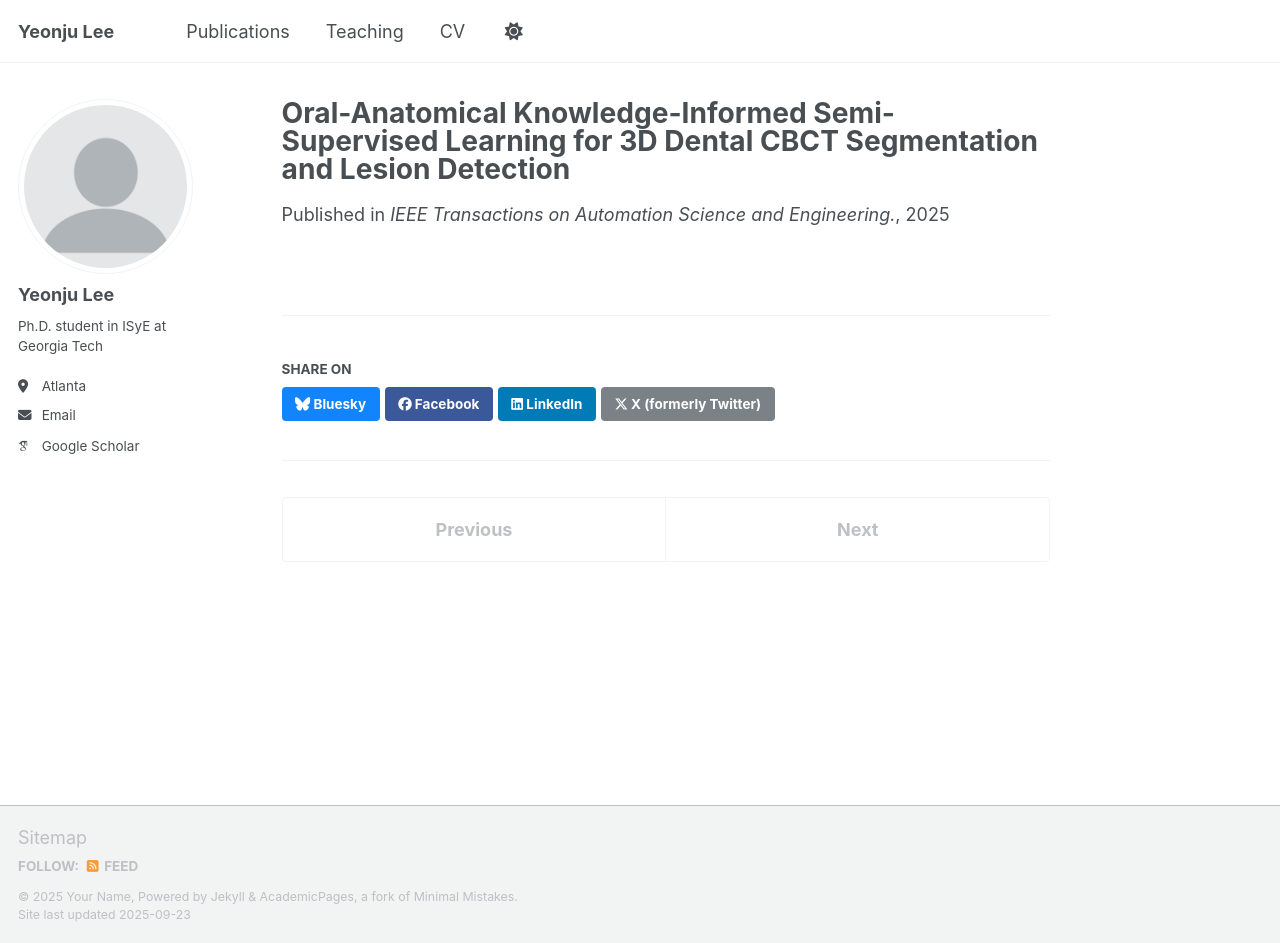
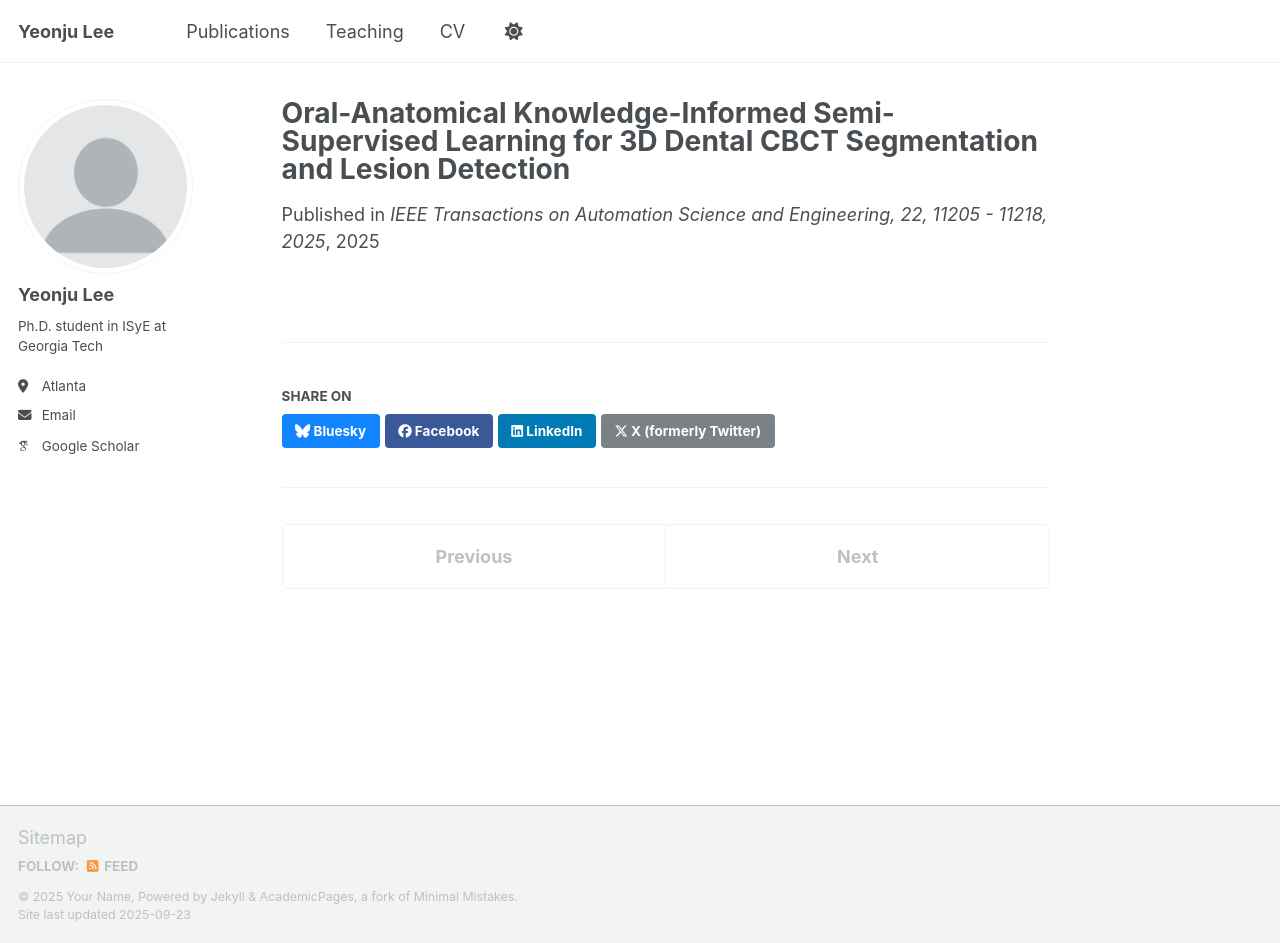
Before and after one commit to ylee845/ylee845.github.io, a Jekyll site: the page built from _publications/paper3.md, in a window 1280 px wide and 943 px high. Built offline with Jekyll 4.4.1, drawn with Linux system fonts in a browser that asks for light colours; some web fonts are replaced; a script that is not in the unit is left out.

Commit message:
Update paper3.md

```diff
--- a/_publications/paper3.md
+++ b/_publications/paper3.md
@@ -5,8 +5,8 @@ collection: publications
 #permalink: /publication/2024-02-17-paper-title-number-4
 #excerpt: 'This paper is about fixing template issue #693.'
 #date: 2024-02-17
-venue: 'IEEE Transactions on Automation Science and Engineering.'
+venue: 'IEEE Transactions on Automation Science and Engineering, 22, 11205 - 11218, 2025'
 #paperurl: 'http://academicpages.github.io/files/paper3.pdf'
-author: 'Y. Lee, M.G. Kwak, R.Q. Chen, H. Yan, M. Mupparapu, F. Lure, F.C. Setzer, J. Li'
+authors: 'Y. Lee, M.G. Kwak, R.Q. Chen, H. Yan, M. Mupparapu, F. Lure, F.C. Setzer, J. Li'
 #citation: 'Your Name, You. (2024). &quot;Paper Title Number 3.&quot; <i>GitHub Journal of Bugs</i>. 1(3).'
 ---
```
